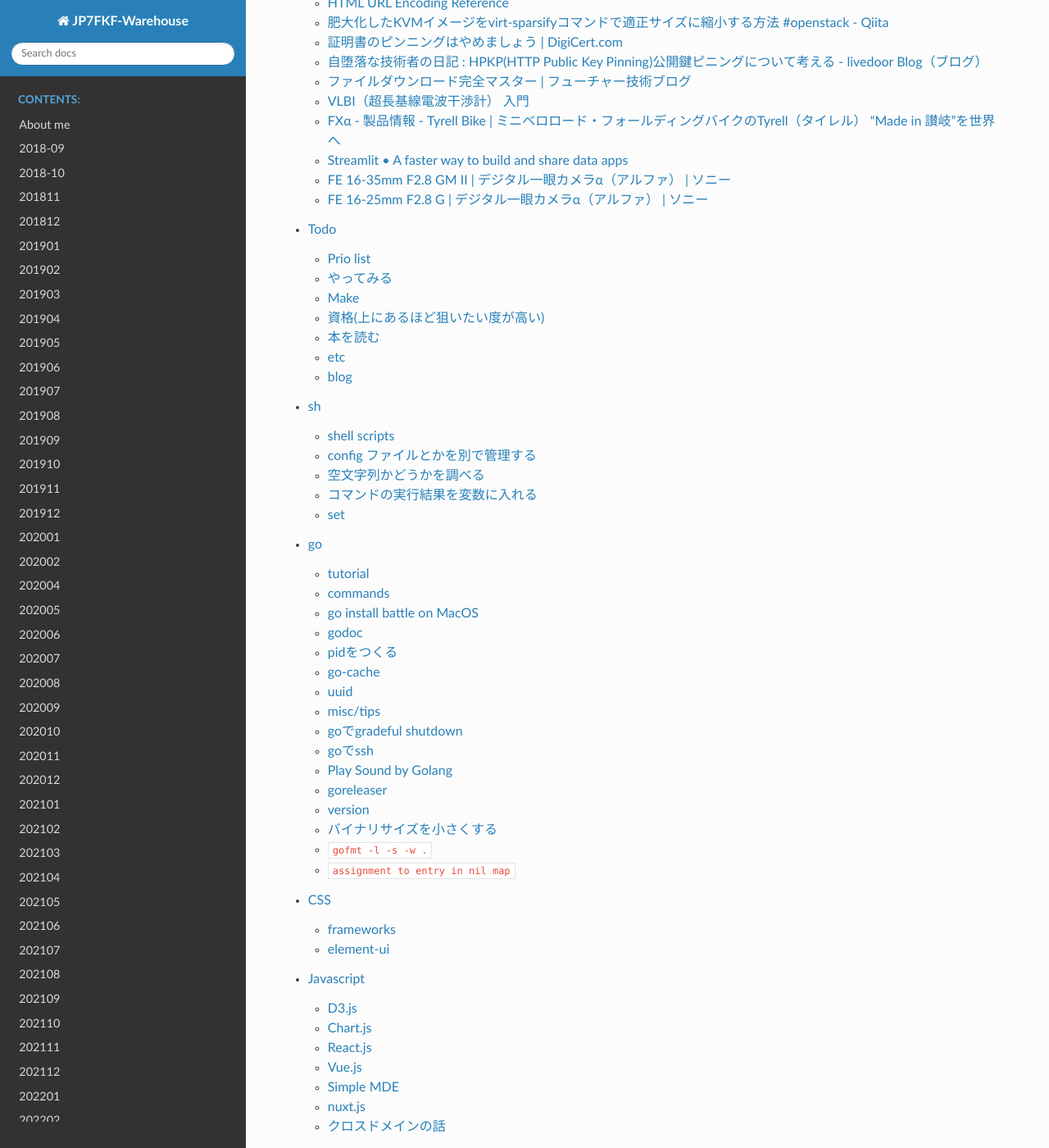
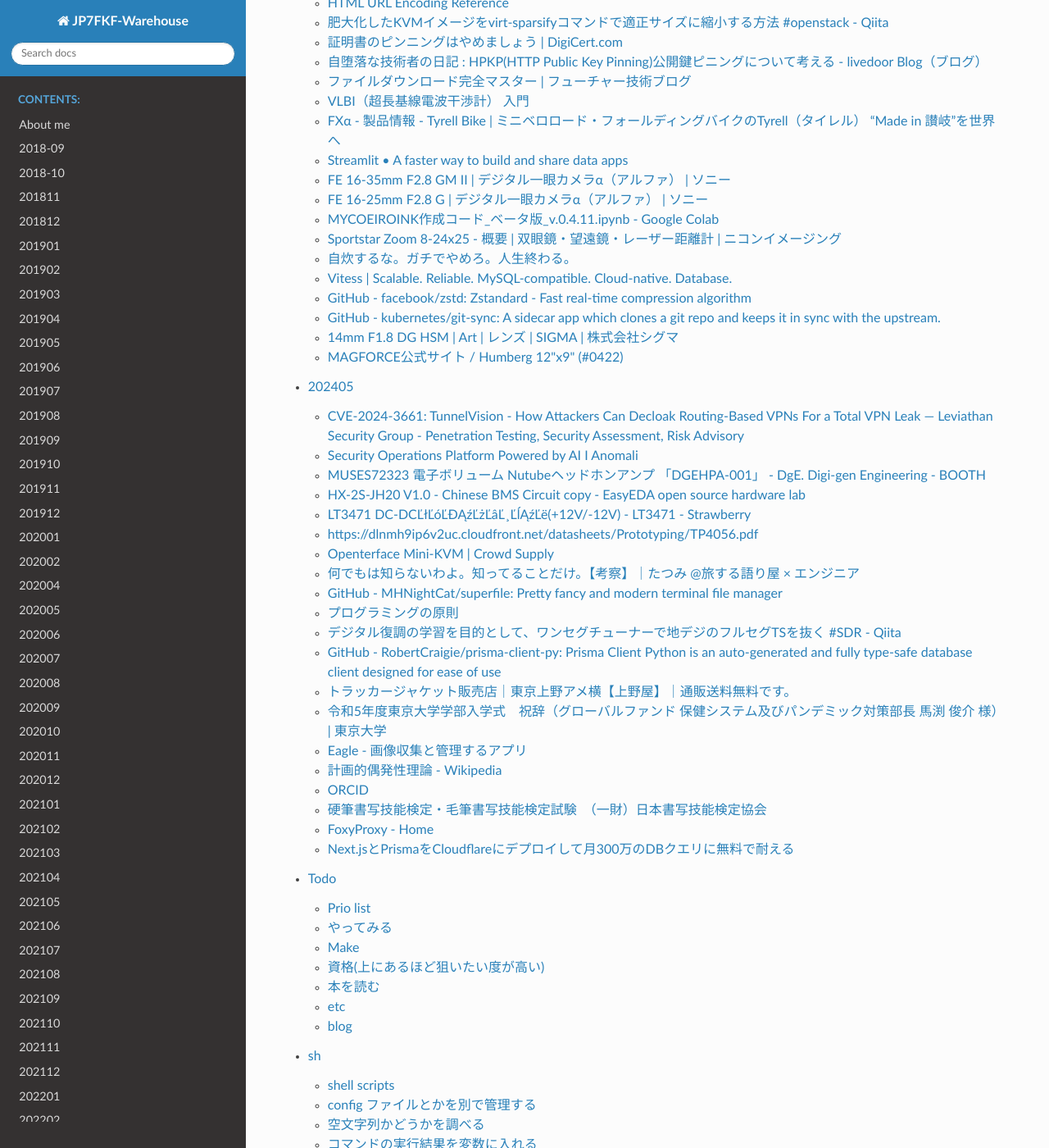
Before and after one commit to jp7fkf/JP7FKF-Warehouse, a Sphinx documentation site: the page built from source/index.rst, in a window 1280 px wide and 1400 px high, scrolled down 46971 px. Shown: the whole window at 82% size. Built offline with Sphinx 7.4.7 and the Read the Docs theme 2.0.0, drawn with Linux system fonts in a browser that asks for light colours.

Commit message:
2024-06-05 06:12:52 JST

```diff
--- a/source/dialy/202404.md
+++ b/source/dialy/202404.md
@@ -130,3 +130,19 @@ git rev-parse --short HEAD
 ## [FE 16-35mm F2.8 GM II | デジタル一眼カメラα（アルファ） | ソニー](https://www.sony.jp/ichigan/products/SEL1635GM2/)
 
 ## [FE 16-25mm F2.8 G | デジタル一眼カメラα（アルファ） | ソニー](https://www.sony.jp/ichigan/products/SEL1625G/)
+
+## [MYCOEIROINK作成コード_ベータ版_v.0.4.11.ipynb - Google Colab](https://colab.research.google.com/drive/1BqaB-Zv5RuaQp-OW0effsFVGCYwvaJ4R)
+
+## [Sportstar Zoom 8-24x25 - 概要 | 双眼鏡・望遠鏡・レーザー距離計 | ニコンイメージング](https://www.nikon-image.com/products/sportoptics/binoculars/sportstar_zoom_8-24x25/)
+
+## [自炊するな。ガチでやめろ。人生終わる。](https://not-miso-inside.net/blog/do-not-scan-books/)
+
+## [Vitess | Scalable. Reliable. MySQL-compatible. Cloud-native. Database.](https://vitess.io/)
+
+## [GitHub - facebook/zstd: Zstandard - Fast real-time compression algorithm](https://github.com/facebook/zstd)
+
+## [GitHub - kubernetes/git-sync: A sidecar app which clones a git repo and keeps it in sync with the upstream.](https://github.com/kubernetes/git-sync)
+
+## [14mm F1.8 DG HSM | Art | レンズ | SIGMA | 株式会社シグマ](https://www.sigma-global.com/jp/lenses/a017_14_18/)
+
+## [MAGFORCE公式サイト / Humberg 12"x9" (#0422)](https://shop.kinryu.jp/shopdetail/014002000003/)
--- /dev/null
+++ b/source/dialy/202405.md
@@ -0,0 +1,56 @@
+# 202405
+
+## [CVE-2024-3661: TunnelVision - How Attackers Can Decloak Routing-Based VPNs For a Total VPN Leak — Leviathan Security Group - Penetration Testing, Security Assessment, Risk Advisory](https://www.leviathansecurity.com/blog/tunnelvision)
+
+## [Security Operations Platform Powered by AI I Anomali](https://www.anomali.com/)
+
+## [MUSES72323 電子ボリューム Nutubeヘッドホンアンプ 「DGEHPA-001」 - DgE. Digi-gen Engineering - BOOTH](https://booth.pm/ja/items/2478450)
+- LiPo充電の保護回路など参考にしたい
+- https://x.com/type_g/status/1542010369194881026
+
+## [HX-2S-JH20 V1.0 - Chinese BMS Circuit copy - EasyEDA open source hardware lab](https://oshwlab.com/mrgrey77/bms-circuit)
+- BMS回路
+- https://x.com/type_g/status/1278355432231206912
+
+## [LT3471 DC-DCĽłĽóĽĐĄźĽżĽâĽ¸ĽĺĄźĽë(+12V/-12V) - LT3471 - Strawberry](https://strawberry-linux.com/catalog/items?code=12071)
+
+## https://dlnmh9ip6v2uc.cloudfront.net/datasheets/Prototyping/TP4056.pdf
+
+## [Openterface Mini-KVM | Crowd Supply](https://www.crowdsupply.com/techxartisan/openterface-mini-kvm)
+
+## [何でもは知らないわよ。知ってることだけ。【考察】｜たつみ @旅する語り屋 × エンジニア](https://note.com/jjxcgj/n/n95b84d0d9a96)
+
+## [GitHub - MHNightCat/superfile: Pretty fancy and modern terminal file manager](https://github.com/MHNightCat/superfile)
+
+## プログラミングの原則
+- SOLID原則
+- UNIX思想
+- DRY原則
+- KISS原則
+- YAGNI原則
+- OAOO原則
+
+## [デジタル復調の学習を目的として、ワンセグチューナーで地デジのフルセグTSを抜く #SDR - Qiita](https://qiita.com/amutou/items/5ae1e7dfb560ccfc4a69)
+
+## [GitHub - RobertCraigie/prisma-client-py: Prisma Client Python is an auto-generated and fully type-safe database client designed for ease of use](https://github.com/RobertCraigie/prisma-client-py)
+
+## [トラッカージャケット販売店｜東京上野アメ横【上野屋】｜通販送料無料です。](https://uenoya-shirt.com/?pid=5189659)
+
+## [令和5年度東京大学学部入学式　祝辞（グローバルファンド 保健システム及びパンデミック対策部長 馬渕 俊介 様） | 東京大学](https://www.u-tokyo.ac.jp/ja/about/president/b_message2023_03.html)
+
+## [Eagle - 画像収集と管理するアプリ](https://jp.eagle.cool/)
+
+## [計画的偶発性理論 - Wikipedia](https://ja.wikipedia.org/wiki/%E8%A8%88%E7%94%BB%E7%9A%84%E5%81%B6%E7%99%BA%E6%80%A7%E7%90%86%E8%AB%96)
+- 1.好奇心[Curiosity]
+- 2.持続性[Persistence]
+- 3.柔軟性[Flexibility]
+- 4.楽観性[Optimism]
+- 5.冒険心[Risk Taking]
+
+## [ORCID](https://orcid.org/)
+
+## [硬筆書写技能検定・毛筆書写技能検定試験　（一財）日本書写技能検定協会](https://www.nihon-shosha.or.jp/)
+
+## [FoxyProxy - Home](https://getfoxyproxy.org/)
+
+## [Next.jsとPrismaをCloudflareにデプロイして月300万のDBクエリに無料で耐える](https://zenn.dev/miravy/articles/c3787b3fc29546)
--- a/source/index.rst
+++ b/source/index.rst
@@ -78,6 +78,7 @@ Welcome to JP7FKF-Warehouse!
   dialy/202402
   dialy/202403
   dialy/202404
+  dialy/202405
   todo
   programming/sh
   programming/go
```
